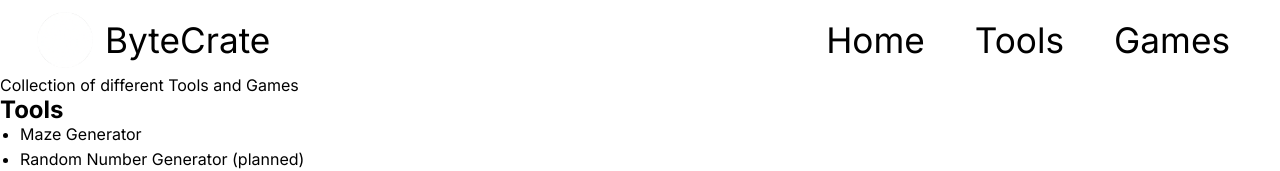
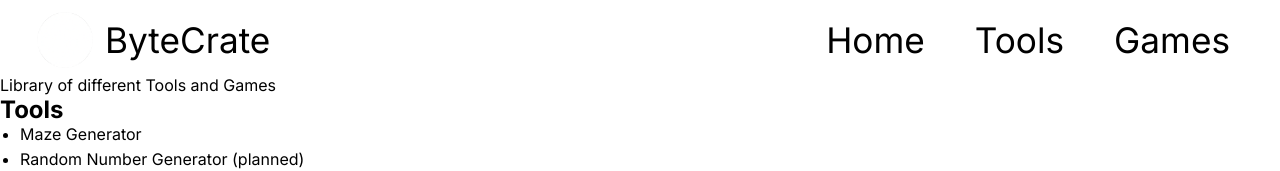
Before and after one commit to hafemi/bytecrate, a Next.js app: page / in a window 1280 px wide. Shown: the top 171 px of the page. Built offline with nearby package versions, Linux system fonts and the light colour scheme.

Commit message:
renamed description "Collection" to "Library"
Library is a more-used word for a project like this

```diff
--- a/app/layout.tsx
+++ b/app/layout.tsx
@@ -26,5 +26,5 @@ export default function RootLayout({
 
 export const metadata: Metadata = {
   title: 'ByteCrate',
-  description: 'Collection of Games and Tools',
+  description: 'Library of Games and Tools',
 };
--- a/app/page.tsx
+++ b/app/page.tsx
@@ -6,7 +6,7 @@ export default function Home() {
     <div>
       <title>ByteCrate - Homepage</title>
       <main>
-        <p>Collection of different Tools and Games</p>
+        <p>Library of different Tools and Games</p>
         <section>
           <h2>Tools</h2>
           <ul>
```
